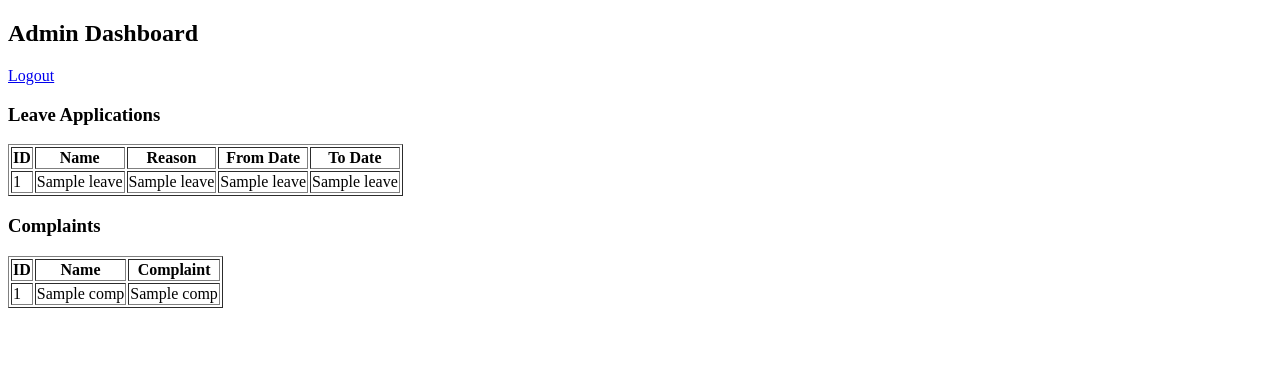
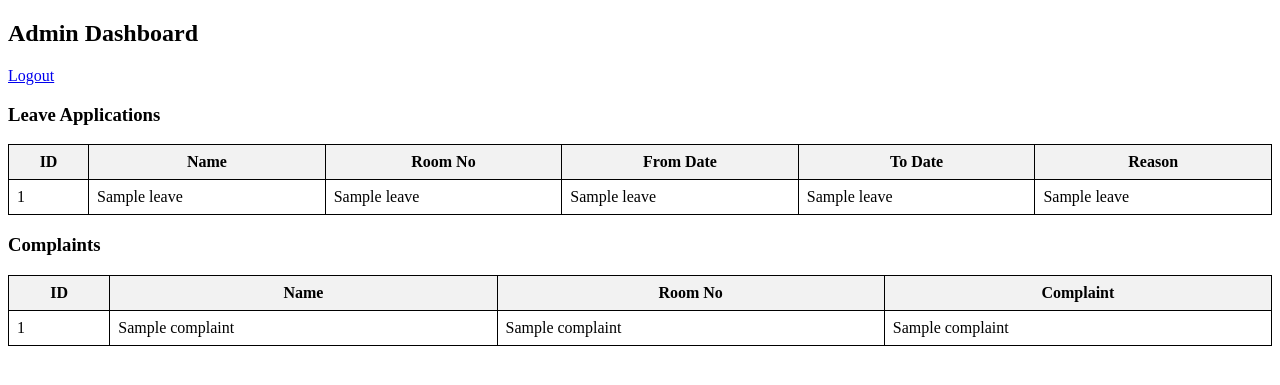
Before and after one commit to srinithisivanantham/hostel-chatbot, a Flask app: template templates/admin_dashboard.html in a window 1280 px wide. Shown: the top 385 px of the page. Run offline with Flask 3, Linux system fonts and the light colour scheme; the template is opened without the code that fills it: most values are stand-ins (such as "Sample title", 1, 10 or a date in 2020).

Commit message:
Fix complaint display order in admin dashboard

```diff
--- a/templates/admin_dashboard.html
+++ b/templates/admin_dashboard.html
@@ -2,44 +2,56 @@
 <html>
 <head>
     <title>Admin Dashboard</title>
+    <style>
+        table { border-collapse: collapse; width: 100%; }
+        th, td { border: 1px solid black; padding: 8px; }
+        th { background-color: #f2f2f2; }
+    </style>
 </head>
 <body>
+
 <h2>Admin Dashboard</h2>
 <a href="/admin/logout">Logout</a>
+
 <h3>Leave Applications</h3>
-    <table border="1">
+<table>
     <tr>
         <th>ID</th>
         <th>Name</th>
-            <th>Reason</th>
+        <th>Room No</th>
         <th>From Date</th>
         <th>To Date</th>
+        <th>Reason</th>
     </tr>
-        {% for leave in leaves %}
+    {% for l in leaves %}
     <tr>
-            <td>{{ leave[0] }}</td>
-            <td>{{ leave[1] }}</td>
-            <td>{{ leave[2] }}</td>
-            <td>{{ leave[3] }}</td>
-            <td>{{ leave[4] }}</td>
+        <td>{{ l[0] }}</td>
+        <td>{{ l[1] }}</td>
+        <td>{{ l[2] }}</td>
+        <td>{{ l[3] }}</td>
+        <td>{{ l[4] }}</td>
+        <td>{{ l[5] }}</td>
     </tr>
     {% endfor %}
 </table>
 
 <h3>Complaints</h3>
-    <table border="1">
+<table>
     <tr>
         <th>ID</th>
         <th>Name</th>
+        <th>Room No</th>
         <th>Complaint</th>
     </tr>
-        {% for comp in complaints %}
+    {% for c in complaints %}
     <tr>
-            <td>{{ comp[0] }}</td>
-            <td>{{ comp[1] }}</td>
-            <td>{{ comp[2] }}</td>
+        <td>{{ c[0] }}</td>   <!-- id -->
+        <td>{{ c[1] }}</td>   <!-- name -->
+        <td>{{ c[2] }}</td>   <!-- room_no -->
+        <td>{{ c[3] }}</td>   <!-- complaint -->
     </tr>
     {% endfor %}
 </table>
+
 </body>
 </html>
```
Lines whose indentation alone changed are shown as unchanged.
